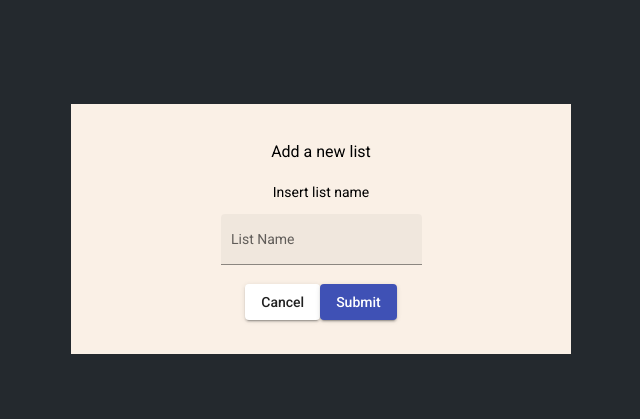
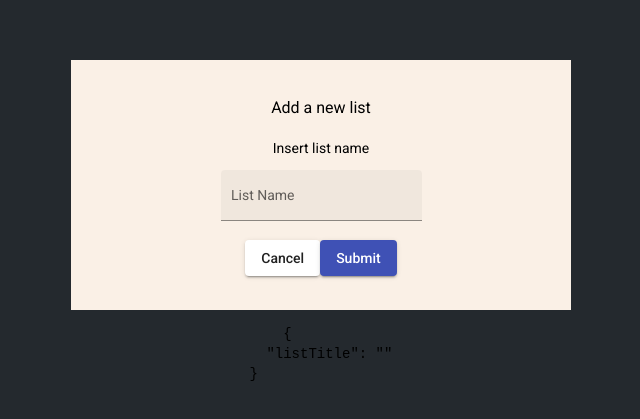
Before and after one commit to KonPed/taskManagerList, an Angular app: page /new-list in a window 1280 px wide. Shown: the part 171-590 px from the top of the page, without its empty margins (319-959 px from the left). Built offline with nearby package versions, Linux system fonts and the light colour scheme.

Commit message:
submit form, create save method for adding list to database.

```diff
--- a/src/app/app.module.ts
+++ b/src/app/app.module.ts
@@ -8,6 +8,7 @@ import {HttpClientModule} from '@angular/common/http';
 import { NewListComponent } from './pages/new-list/new-list.component';
 import {AppRoutingModule} from './app-routing.module';
 import {TaskViewComponent} from './pages/task-view/task-view.component';
+import {FormsModule} from '@angular/forms';
 
 @NgModule({
   declarations: [
@@ -20,7 +21,8 @@ import {TaskViewComponent} from './pages/task-view/task-view.component';
     BrowserAnimationsModule,
     AppRoutingModule,
     MaterialModule,
-    HttpClientModule
+    HttpClientModule,
+    FormsModule
   ],
   providers: [],
   bootstrap: [AppComponent]
--- a/src/app/pages/new-list/new-list.component.html
+++ b/src/app/pages/new-list/new-list.component.html
@@ -1,11 +1,12 @@
 <div class="form-card-container">
+  <form #listForm="ngForm" (ngSubmit)="onSubmit(listForm)" novalidate>
     <div class="form-card">
       <h3>Add a new list</h3>
       <p>Insert list name</p>
       <div class="form-field-input">
         <mat-form-field appearance="fill">
           <mat-label>List Name</mat-label>
-        <input matInput>
+          <input matInput name="listTitle" ngModel>
         </mat-form-field>
       </div>
       <div>
@@ -13,4 +14,8 @@
         <button mat-raised-button color="primary">Submit</button>
       </div>
     </div>
+  </form>
+  <pre>
+    {{listForm.value | json}}
+</pre>
 </div>
--- a/src/app/pages/new-list/new-list.component.ts
+++ b/src/app/pages/new-list/new-list.component.ts
@@ -1,4 +1,7 @@
 import { Component, OnInit } from '@angular/core';
+import {ListService} from '../../services/list.service';
+import {NgForm} from '@angular/forms';
+import {List} from '../../models/list';
 
 @Component({
   selector: 'app-new-list',
@@ -7,9 +10,23 @@ import { Component, OnInit } from '@angular/core';
 })
 export class NewListComponent implements OnInit {
 
-  constructor() { }
+  constructor(private listService: ListService) { }
 
   ngOnInit(): void {
+
+  }
+
+  onSubmit(listForm: NgForm) {
+    console.log(listForm.value);
+    const list = new List();
+    list.setTitle(listForm.control.get('listTitle').value);
+    this.saveList(list);
+  }
+
+  saveList(list: List) {
+    this.listService.createList(list).subscribe((list: List) => {
+      console.log(list);
+    });
   }
 
 }
--- a/src/app/services/list.service.ts
+++ b/src/app/services/list.service.ts
@@ -13,4 +13,8 @@ export class ListService {
     /* send a Web request ti create a list. */
     return this.webService.get('/api/lists');
   }
+
+  createList(list: List) {
+    return this.webService.post('/api/lists', list);
+  }
 }
--- a/src/app/services/web.service.ts
+++ b/src/app/services/web.service.ts
@@ -9,7 +9,7 @@ export class WebService {
   readonly ROOT_URL;
 
   constructor(private httpClient: HttpClient) {
-    this.ROOT_URL = 'http://localhost:3000';
+
   }
 
   // public createList(list: List) {
@@ -25,7 +25,7 @@ export class WebService {
   }
 
   public post(uri: string, payload: List) {
-    return this.httpClient.post(`${this.ROOT_URL}/${uri}`, payload);
+    return this.httpClient.post(`${uri}`, payload);
   }
 
   public patch(uri: string, payload: object) {
```
Lines whose indentation alone changed are shown as unchanged.
